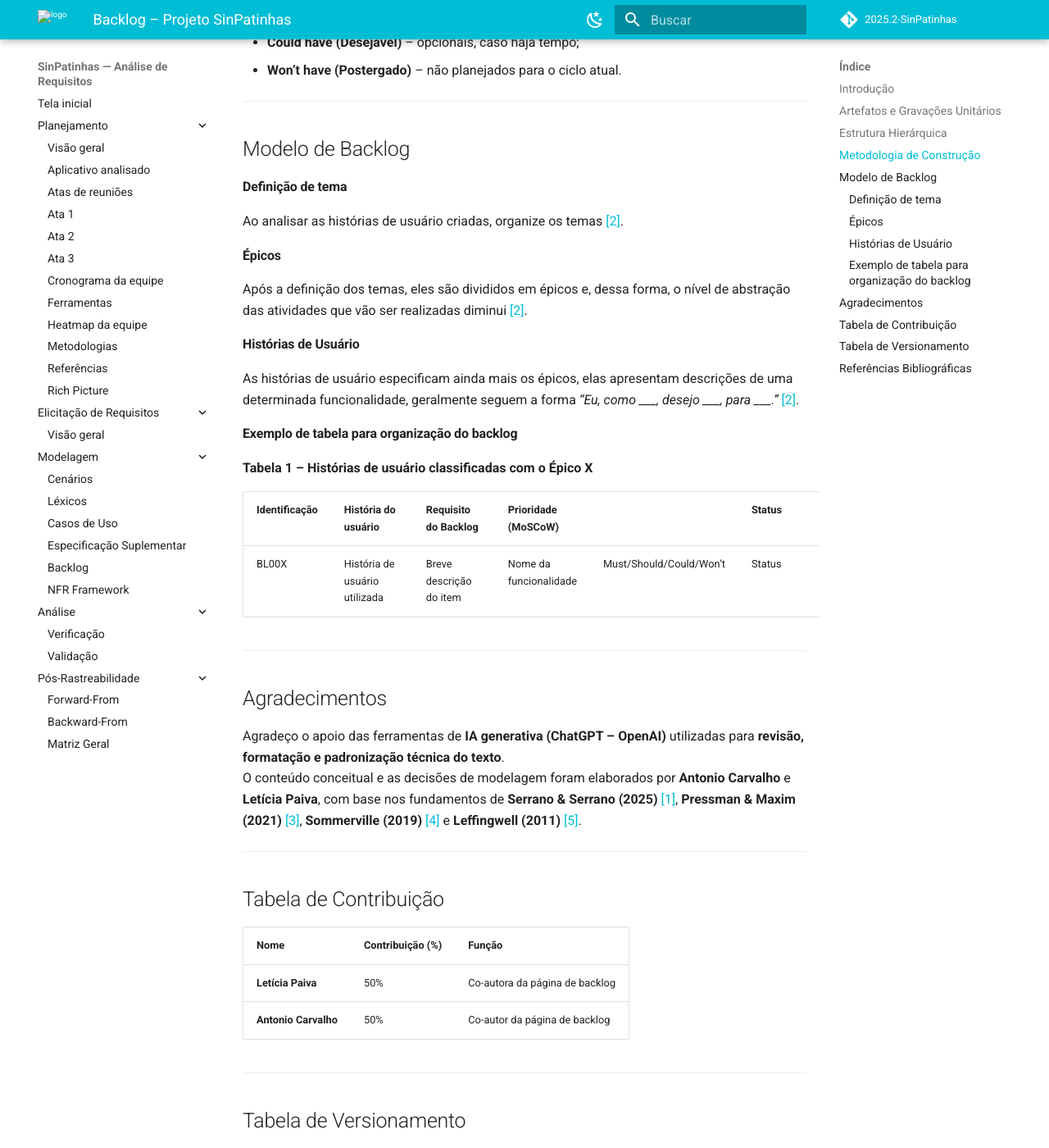
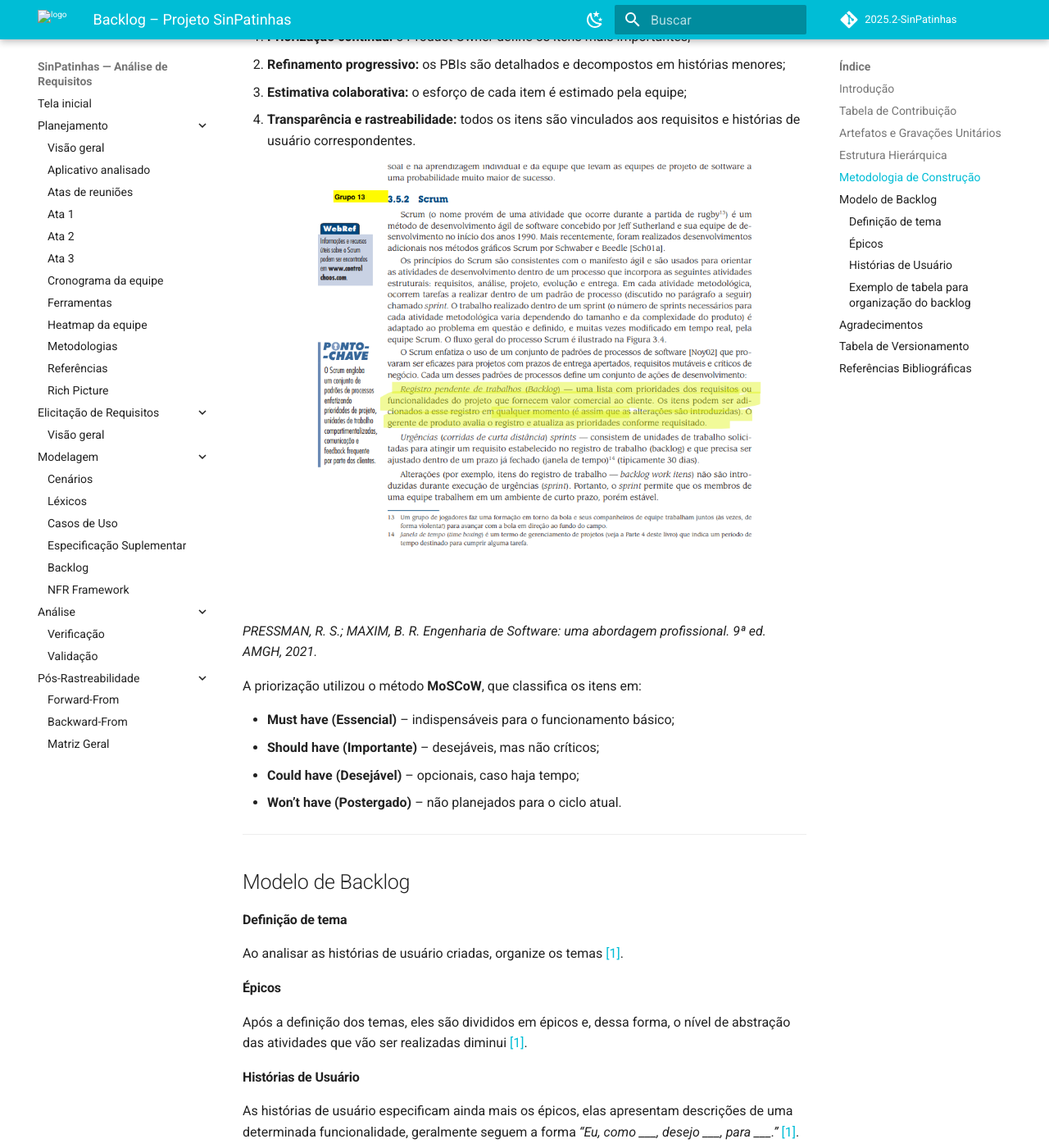
Before and after one commit to Requisitos-de-Software/2025.2-SinPatinhas, an MkDocs documentation site: the page built from docs/modelagem/agilidade/backlog.md, in a window 1280 px wide and 1400 px high, scrolled down 2910 px. Shown: the whole window at 82% size. Built offline with MkDocs 1.6.1 and Material for MkDocs 9.7.7, drawn with Linux system fonts in a browser that asks for light colours; comment, search, counter and statistics services are not loaded; some of the changed text lies outside the part shown.

Commit message:
fix(general): Alteração em artefatos gerais.

```diff
--- a/docs/modelagem/agilidade/backlog.md
+++ b/docs/modelagem/agilidade/backlog.md
@@ -35,7 +44,7 @@
 - **Épicos:** grandes objetivos do sistema;
 - **Histórias de Usuário (PBIs):** unidades menores, detalhadas e mensuráveis, que podem ser concluídas em uma Sprint.
 
-Para a criação do backlog, foi utilizado como base dois artefatos produzidos: as **Histórias de Usuário** <a id="anchor_4" href="#REF2">[2]</a> e a metodologia de **priorização MoSCoW** <a id="anchor_5" href="#REF3">[3]</a>.
+Para a criação do backlog, foi utilizado como base dois artefatos produzidos: as **Histórias de Usuário** <a id="anchor_4" href="#REF2">[2]</a> e a metodologia de **priorização MoSCoW**.
 
 ![Backlog_3](../../assets/PDFs/backlog/backlog_4.png)
 
@@ -52,7 +61,12 @@
 3. **Estimativa colaborativa:** o esforço de cada item é estimado pela equipe;
 4. **Transparência e rastreabilidade:** todos os itens são vinculados aos requisitos e histórias de usuário correspondentes.
 
-A priorização utilizou o método **MoSCoW**, que classifica os itens em <a id="anchor_7" href="#REF3">[3]</a>:
+![Backlog_5](../../assets/PDFs/backlog/backlog_5.png)
+*PRESSMAN, R. S.; MAXIM, B. R. *Engenharia de Software: uma abordagem profissional.* 9ª ed. AMGH, 2021.*
+
+
+
+A priorização utilizou o método **MoSCoW**, que classifica os itens em:
 
 - **Must have (Essencial)** – indispensáveis para o funcionamento básico;
 - **Should have (Importante)** – desejáveis, mas não críticos;
@@ -65,15 +79,15 @@
 
 #### Definição de tema
 
-Ao analisar as histórias de usuário criadas, organize os temas <a id="anchor_8" href="#REF2">[2]</a>.
+Ao analisar as histórias de usuário criadas, organize os temas <a id="anchor_8" href="#REF1">[1]</a>.
 
 #### Épicos
 
-Após a definição dos temas, eles são divididos em épicos e, dessa forma, o nível de abstração das atividades que vão ser realizadas diminui <a id="anchor_9" href="#REF2">[2]</a>.
+Após a definição dos temas, eles são divididos em épicos e, dessa forma, o nível de abstração das atividades que vão ser realizadas diminui <a id="anchor_9" href="#REF1">[1]</a>.
 
 #### Histórias de Usuário
 
-As histórias de usuário especificam ainda mais os épicos, elas apresentam descrições de uma determinada funcionalidade, geralmente seguem a forma *“Eu, como ___, desejo ___, para ___.”* <a id="anchor_10" href="#REF2">[2]</a>.
+As histórias de usuário especificam ainda mais os épicos, elas apresentam descrições de uma determinada funcionalidade, geralmente seguem a forma *“Eu, como ___, desejo ___, para ___.”* <a id="anchor_10" href="#REF1">[1]</a>.
 
 #### Exemplo de tabela para organização do backlog
 
@@ -88,18 +102,7 @@
 ## Agradecimentos
 
 Agradeço o apoio das ferramentas de **IA generativa (ChatGPT – OpenAI)** utilizadas para **revisão, formatação e padronização técnica do texto**.
-O conteúdo conceitual e as decisões de modelagem foram elaborados por **Antonio Carvalho** e **Letícia Paiva**, com base nos fundamentos de **Serrano & Serrano (2025)** <a id="anchor_11" href="#REF1">[1]</a>, **Pressman & Maxim (2021)** <a id="anchor_12" href="#REF3">[3]</a>, **Sommerville (2019)** <a id="anchor_13" href="#REF4">[4]</a> e **Leffingwell (2011)** <a id="anchor_14" href="#REF5">[5]</a>.
-
----
-
-## Tabela de Contribuição
-
-| **Nome** | **Contribuição (%)** | **Função** |
-|-----------|----------------------|-------------|
-| **Letícia Paiva** | 50% | Co-autora da página de backlog |
-| **Antonio Carvalho** | 50% | Co-autor da página de backlog |
-
----
+O conteúdo conceitual e as decisões de modelagem foram elaborados por **Antonio Carvalho** e **Letícia Paiva**, com base nos fundamentos de **Serrano & Serrano (2025)** <a id="anchor_11" href="#REF1">[1]</a>, **Pressman & Maxim (2021)** <a id="anchor_12" href="#REF2">[2]</a>
 
 ## Tabela de Versionamento
 
@@ -114,8 +117,6 @@
 ## Referências Bibliográficas
 
 <a id="REF1"></a>[1] SERRANO, Milene; SERRANO, Maurício. *Product Backlog e User Stories – Aula 15*. Material de aula, Universidade de Brasília (UnB), 2025.
-<a id="REF2"></a>[2] LEFFINGWELL, Dean. *Agile Software Requirements.* Addison-Wesley, 2011.
-<a id="REF3"></a>[3] PRESSMAN, R. S.; MAXIM, B. R. *Engenharia de Software: uma abordagem profissional.* 9ª ed. AMGH, 2021.
-<a id="REF4"></a>[4] SOMMERVILLE, Ian. *Engenharia de Software.* 10ª ed. Pearson, 2019.
+<a id="REF2"></a>[3] PRESSMAN, R. S.; MAXIM, B. R. *Engenharia de Software: uma abordagem profissional.* 9ª ed. AMGH, 2021.
 
 ---
```
Also changed, not shown: other parts of docs/modelagem/agilidade/backlog.md (+9 -0 lines), docs/modelagem/agilidade/NFR_framework.md (+8 -9 lines), docs/modelagem/agilidade/historias_de_usuario.md (+24 -26 lines), docs/assets/PDFs/backlog/backlog_5.png (added), docs/assets/PDFs/user_stories/user_stories_3.png (added).
